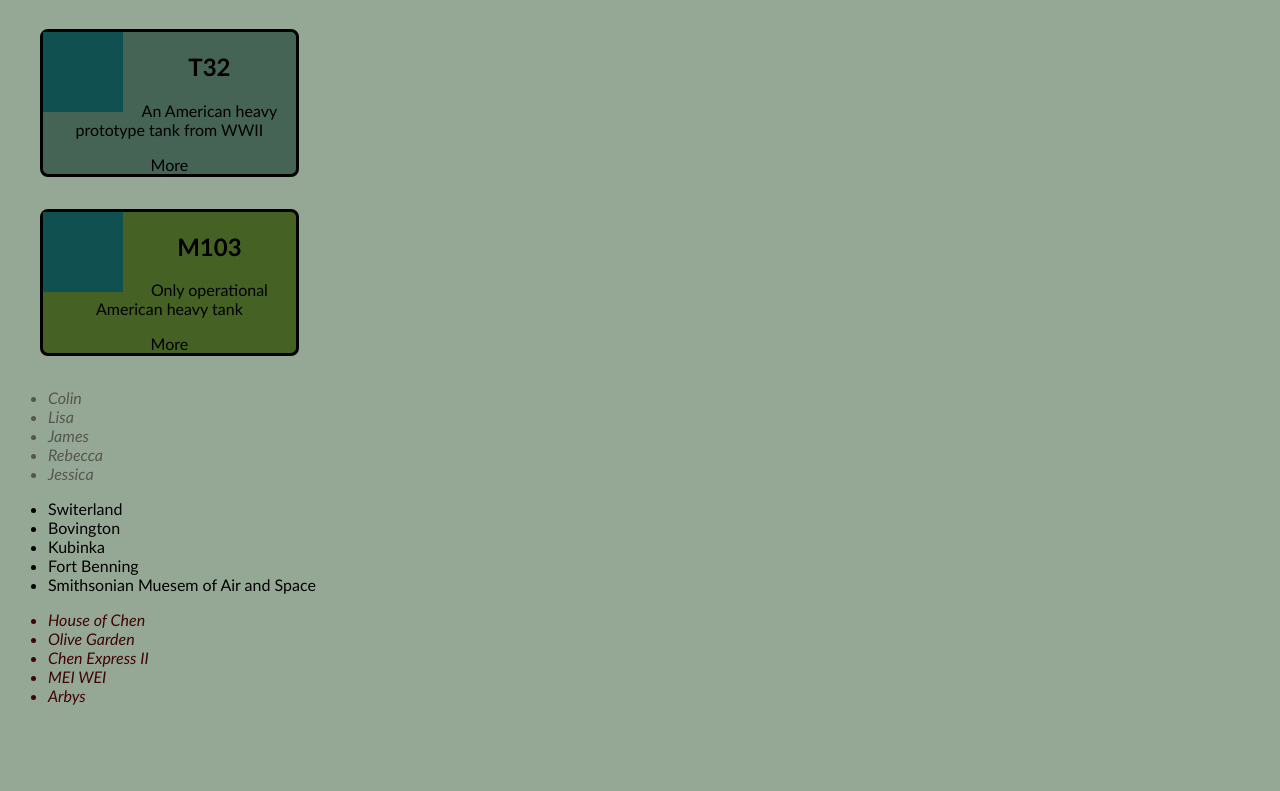
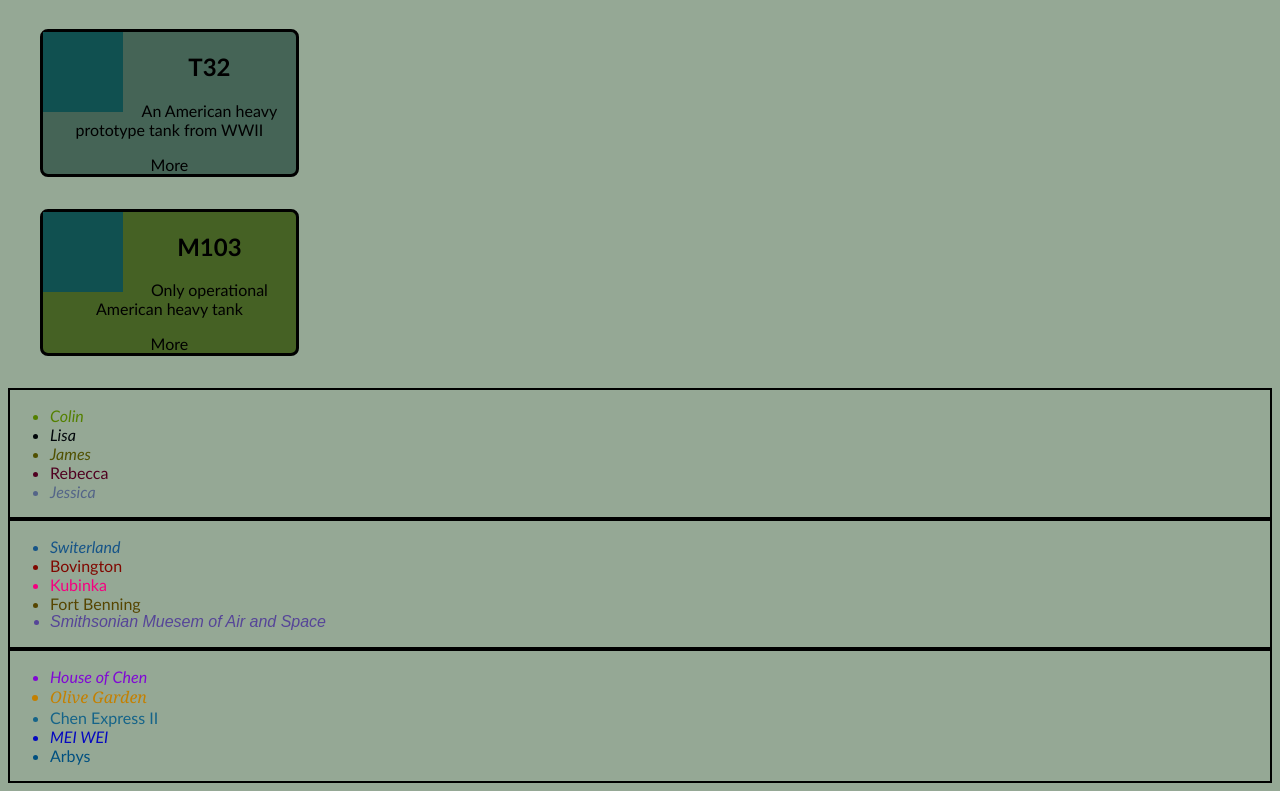
Before and after one commit to bee951/bootstrapresumelab, a plain HTML site: page CSSlab/index.html in a window 1280 px wide. Shown: the part 665-1456 px from the top of the page. Before the commit the page ends 1386 px from the top, so only its background shows below. Drawn offline with Linux system fonts and the light colour scheme.

Commit message:
completed csslab

```diff
--- a/CSSlab/index.html
+++ b/CSSlab/index.html
@@ -39,6 +39,7 @@
 
        </div>
    </div>
+    <div class="lists">
         <ul class="friends">
             <li id="fr1">Colin</li>
             <li id="fr2">Lisa</li>
@@ -46,6 +47,8 @@
             <li id="fr4">Rebecca</li>
             <li id="fr5">Jessica</li>
         </ul>
+    </div>
+    <div class="lists">
         <ul class="places">
             <li id="p1">Switerland</li>
             <li id="p2">Bovington</li>
@@ -53,6 +56,8 @@
             <li id="p4">Fort Benning</li>
             <li id="p5">Smithsonian Muesem of Air and Space</li>
         </ul>
+    </div>
+    <div class="lists">
         <ul class="food">
             <li id="fd1">House of Chen</li>
             <li id="fd2">Olive Garden</li>
@@ -60,5 +65,6 @@
             <li id="fd4">MEI WEI</li>
             <li id="fd5">Arbys</li>
         </ul>
+    </div>
 </body>
 </html>
--- a/CSSlab/styles.css
+++ b/CSSlab/styles.css
@@ -48,3 +48,19 @@ ul {font-style: italic;}
 .friends {font-style: oblique; color: #545650;}
 .places {font-style: normal;}
 .food {color: #400405}
+#fr1 {font-style: italic; color: #548000;}
+#fr2 {color: #000509;}
+#fr3 {color: #505000;}
+#fr4 {font-style: normal; color: #500020;}
+#fr5 {color: #546588}
+#p1 {font-style: oblique; color: #165488;}
+#p2 {color: #800800;}
+#p3 {color: #f50080;}
+#p4 {color: #564500;}
+#p5 {font-family: Arial, Helvetica, sans-serif; font-style: italic; color: #564598;}
+#fd1 {font-style: oblique; color: #8008d5;}
+#fd2 {font-family: Cambria, Cochin, Georgia, Times, 'Times New Roman', serif; color: #c48000}
+#fd3 {font-style: normal; color: #156489;}
+#fd4 {font-family: 'Gill Sans', 'Gill Sans MT', Calibri, 'Trebuchet MS', sans-serif; color: #0508c0;}
+#fd5 {font-style: normal; color: #005080;}
+.lists {border: 2px solid black;}
```
Lines whose indentation alone changed are shown as unchanged.
